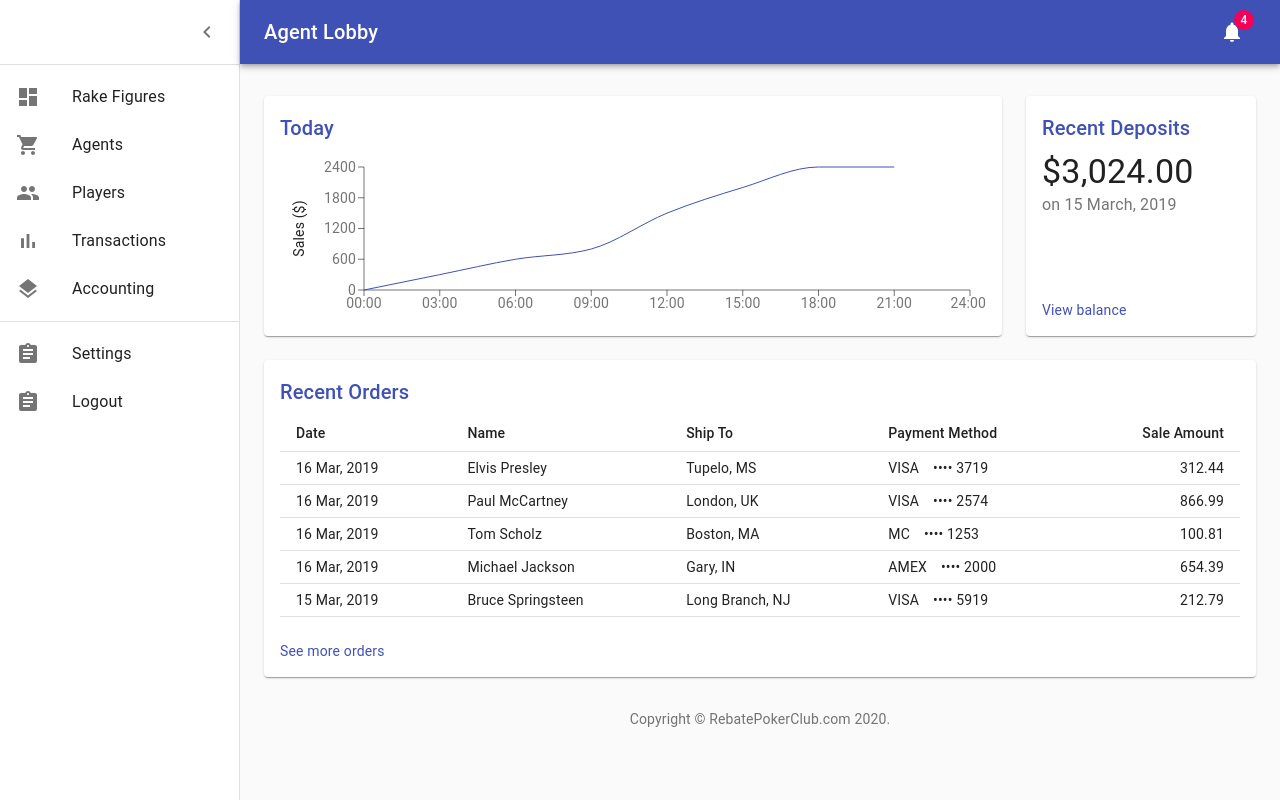
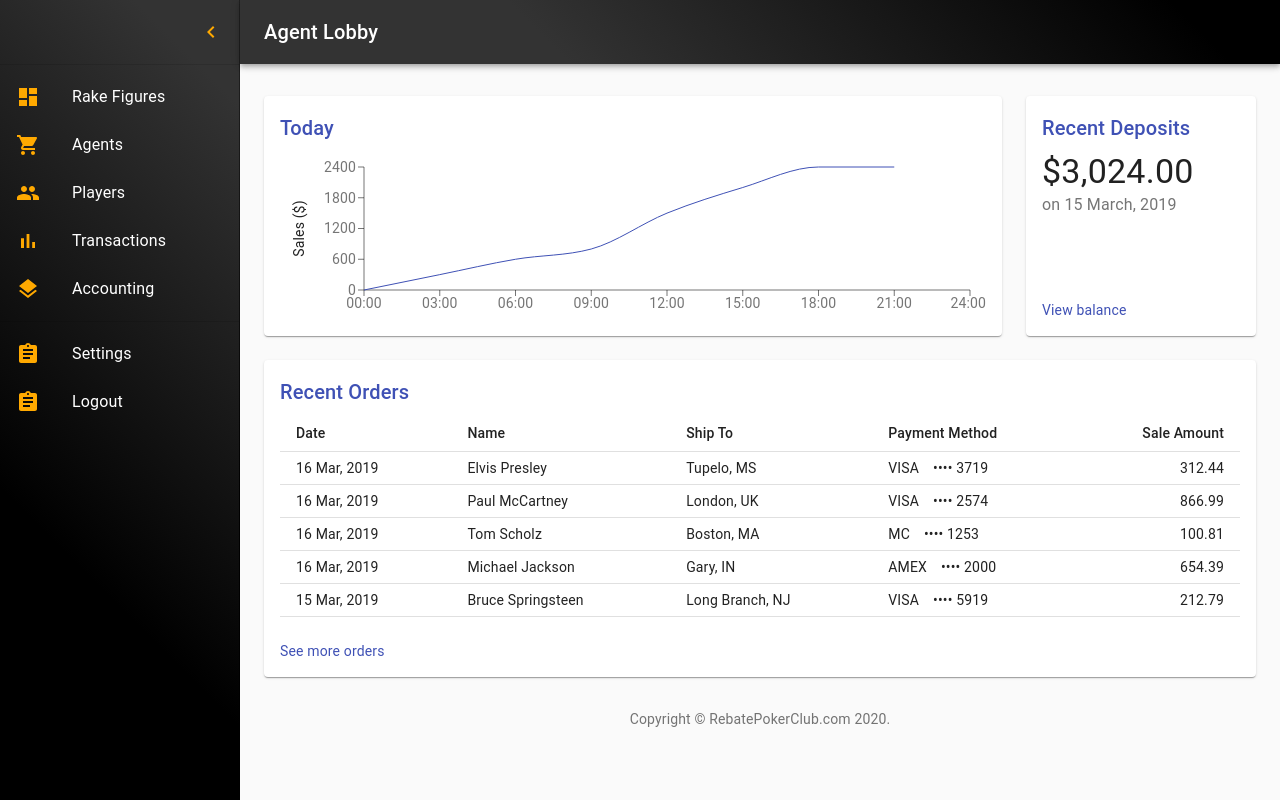
Before and after one commit to rebatepokerapp/agent-admin-v1, a React (Create React App) app: page / in a window 1280 px wide. Built offline with nearby package versions, Linux system fonts and the light colour scheme.

Commit message:
Cosmetic Changes

```diff
--- a/src/Dashboard.js
+++ b/src/Dashboard.js
@@ -27,7 +27,7 @@ function Copyright() {
   return (
     <Typography variant="body2" color="textSecondary" align="center">
       {'Copyright © '}
-      <Link color="inherit" href="https://material-ui.com/">
+      <Link color="inherit" href="http://www.rebatepokerclub.com/">
         RebatePokerClub.com
       </Link>{' '}
       {new Date().getFullYear()}
@@ -49,6 +49,7 @@ const useStyles = makeStyles((theme) => ({
     display: 'flex',
     alignItems: 'center',
     justifyContent: 'flex-end',
+    color: '#FFA900',
     padding: '0 8px',
     ...theme.mixins.toolbar,
   },
@@ -58,6 +59,8 @@ const useStyles = makeStyles((theme) => ({
       easing: theme.transitions.easing.sharp,
       duration: theme.transitions.duration.leavingScreen,
     }),
+    background: 'linear-gradient(45deg, #333333 30%, #000000 90%)',
+    color: '#FFFFFF',
   },
   appBarShift: {
     marginLeft: drawerWidth,
@@ -75,6 +78,7 @@ const useStyles = makeStyles((theme) => ({
   },
   title: {
     flexGrow: 1,
+    color: '#FFFFFF',
   },
   drawerPaper: {
     position: 'relative',
@@ -84,6 +88,8 @@ const useStyles = makeStyles((theme) => ({
       easing: theme.transitions.easing.sharp,
       duration: theme.transitions.duration.enteringScreen,
     }),
+    background: 'linear-gradient(45deg, #000000 30%, #333333 90%)',
+    color: '#FFFFFF',
   },
   drawerPaperClose: {
     overflowX: 'hidden',
@@ -145,11 +151,6 @@ export default function Dashboard() {
           <Typography component="h1" variant="h6" color="inherit" noWrap className={classes.title}>
             Agent Lobby
           </Typography>
-          <IconButton color="inherit">
-            <Badge badgeContent={4} color="secondary">
-              <NotificationsIcon />
-            </Badge>
-          </IconButton>
         </Toolbar>
       </AppBar>
       <Drawer
@@ -160,7 +161,7 @@ export default function Dashboard() {
         open={open}
       >
         <div className={classes.toolbarIcon}>
-          <IconButton onClick={handleDrawerClose}>
+          <IconButton onClick={handleDrawerClose} className={classes.toolbarIcon}>
             <ChevronLeftIcon />
           </IconButton>
         </div>
--- a/src/listItems.js
+++ b/src/listItems.js
@@ -14,31 +14,31 @@ export const mainListItems = (
   <div>
     <ListItem button>
       <ListItemIcon>
-        <DashboardIcon />
+        <DashboardIcon style={{color:'#FFA900'}}/>
       </ListItemIcon>
       <ListItemText primary="Rake Figures" />
     </ListItem>
     <ListItem button>
       <ListItemIcon>
-        <ShoppingCartIcon />
+        <ShoppingCartIcon style={{color:'#FFA900'}}/>
       </ListItemIcon>
       <ListItemText primary="Agents" />
     </ListItem>
     <ListItem button>
       <ListItemIcon>
-        <PeopleIcon />
+        <PeopleIcon style={{color:'#FFA900'}}/>
       </ListItemIcon>
       <ListItemText primary="Players" />
     </ListItem>
     <ListItem button>
       <ListItemIcon>
-        <BarChartIcon />
+        <BarChartIcon style={{color:'#FFA900'}}/>
       </ListItemIcon>
       <ListItemText primary="Transactions" />
     </ListItem>
     <ListItem button>
       <ListItemIcon>
-        <LayersIcon />
+        <LayersIcon style={{color:'#FFA900'}}/>
       </ListItemIcon>
       <ListItemText primary="Accounting" />
     </ListItem>
@@ -49,13 +49,13 @@ export const secondaryListItems = (
   <div>
     <ListItem button>
       <ListItemIcon>
-        <AssignmentIcon />
+        <AssignmentIcon style={{color:'#FFA900'}}/>
       </ListItemIcon>
       <ListItemText primary="Settings" />
     </ListItem>
     <ListItem button>
       <ListItemIcon>
-        <AssignmentIcon />
+        <AssignmentIcon style={{color:'#FFA900'}}/>
       </ListItemIcon>
       <ListItemText primary="Logout" />
     </ListItem>
```
